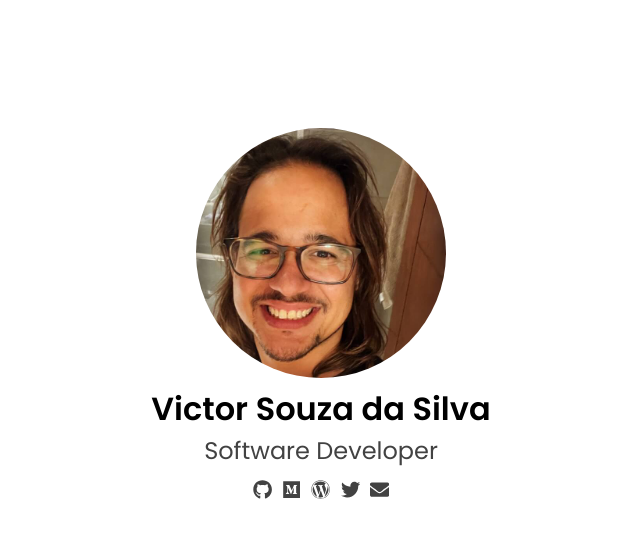
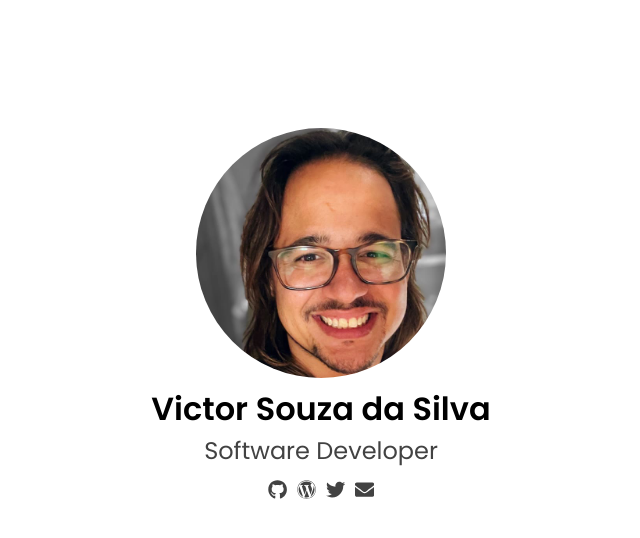
Before and after one commit to victorlss/victorlss.github.io, a React (Create React App) app: page / in a window 1280 px wide. Shown: the top 538 px of the page, without its empty margins (319-959 px from the left). Built offline with nearby package versions, Linux system fonts and the light colour scheme.

Commit message:
Update photo, remove Medium network

```diff
--- a/src/components/SocialNetworks.tsx
+++ b/src/components/SocialNetworks.tsx
@@ -1,7 +1,7 @@
 import React from 'react'
 import socialNetwork from '../constants/socialNetwork'
 import colors from '../constants/colors'
-import { FaEnvelope, FaGithub, FaMedium, FaTwitter, FaWordpress } from 'react-icons/fa'
+import { FaEnvelope, FaGithub, FaTwitter, FaWordpress } from 'react-icons/fa'
 import styled from 'styled-components'
 
 const Container = styled.div`
@@ -20,9 +20,6 @@ export default function SocialNetworks() {
       <a href={socialNetwork.Github} target='_blank' rel='noreferrer'>
         <FaGithub />
       </a>
-      <a href={socialNetwork.Medium} target='_blank' rel='noreferrer'>
-        <FaMedium />
-      </a>
       <a href={socialNetwork.Blog} target='_blank' rel='noreferrer'>
         <FaWordpress />
       </a>
--- a/src/constants/socialNetwork.ts
+++ b/src/constants/socialNetwork.ts
@@ -3,7 +3,6 @@ const socialNetwork = {
   Email: 'victorssilva90@gmail.com',
   Github: 'https://github.com/victorlss',
   Twitter: 'https://twitter.com/victorlss90',
-  Medium: 'https://medium.com/@victorlss',
 }
 
 export default socialNetwork
```
Also changed, not shown: public/images/photo.jpeg.
